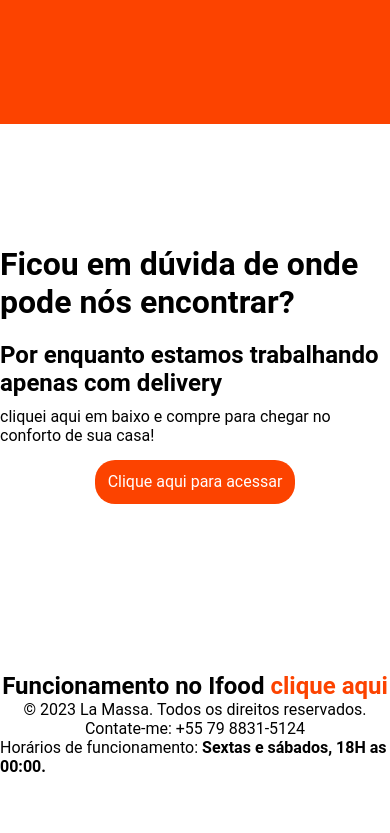
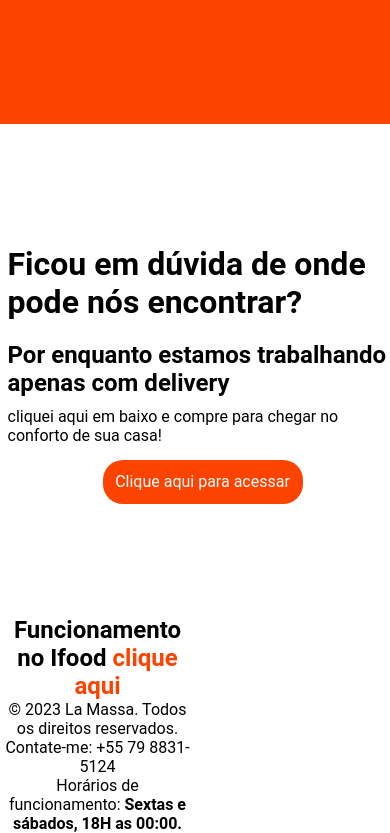
Before and after one commit to ArthurFilho/LaMassa-, a React (Vite) app: page / in a window 390 px wide. Shown: the part 2480-3313 px from the top of the page. Built offline with nearby package versions, Linux system fonts and the light colour scheme.

Commit message:
responsive styles

```diff
--- a/src/styles/styles.ts
+++ b/src/styles/styles.ts
@@ -140,6 +140,7 @@ export const WhereFind = styled.div`
 
     @media (max-width: 768px) {
         justify-content: center;
+        margin-left: 7.5px;
         img {
             display: none;
         }
@@ -156,4 +157,10 @@ export const Footer = styled.div`
     a {
         color: #FC4300;
     }
+    @media (max-width: 768px) {
+        align-items: center;
+        text-align: center;
+        justify-content: center;
+        width: 50%;
+    }
 `
```
